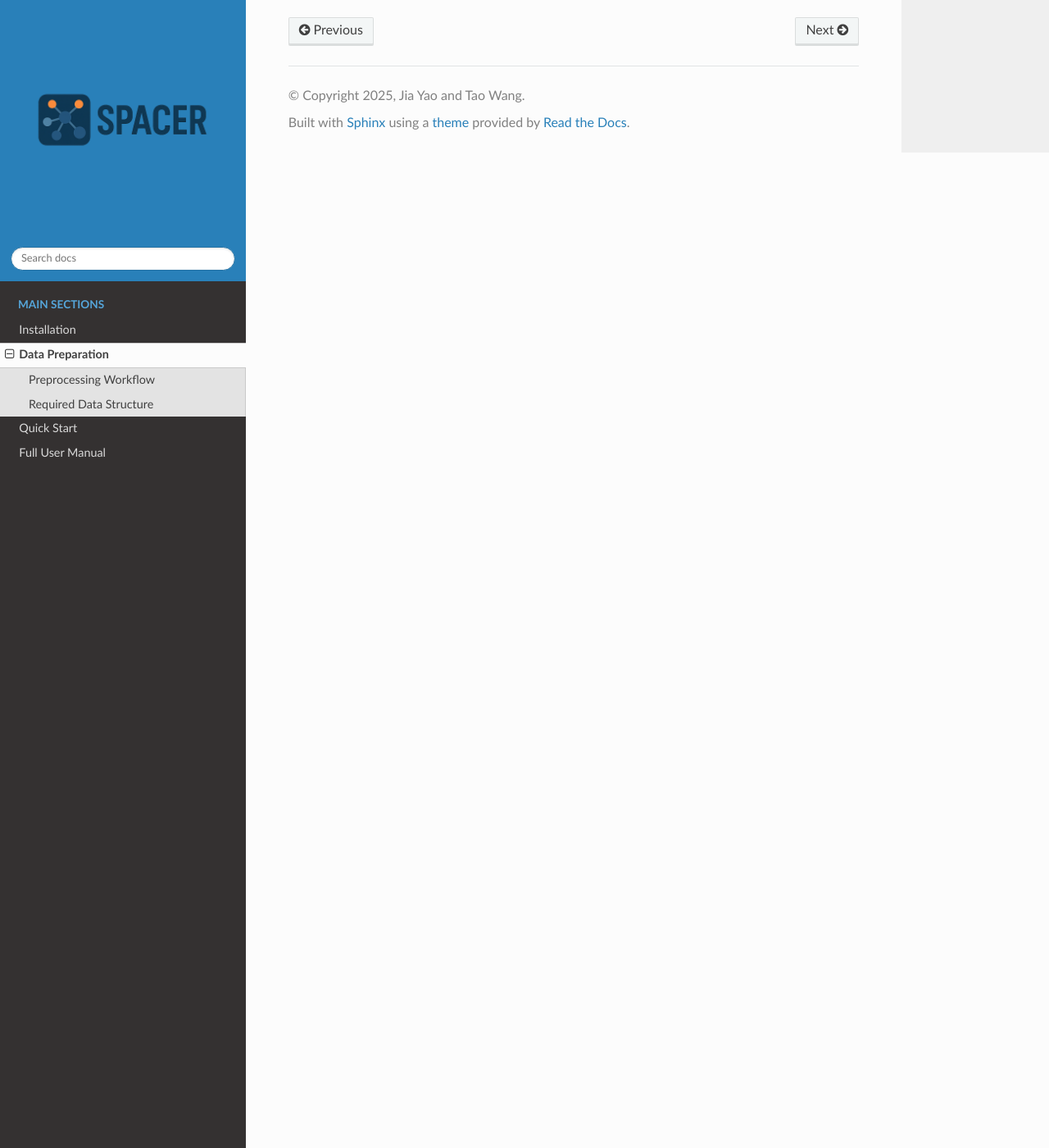
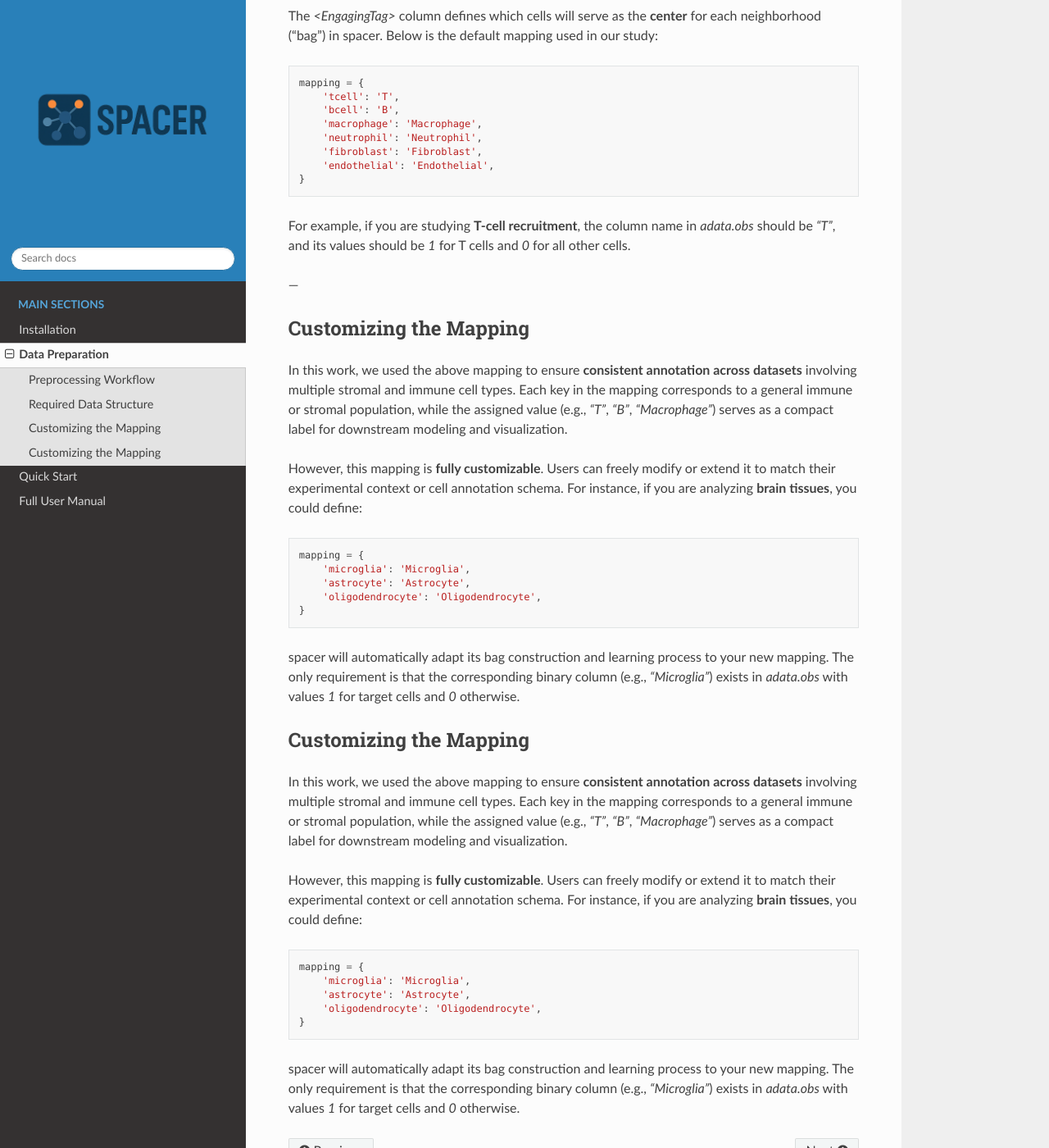
Before and after one commit to yaober/spacer_readme, a Sphinx documentation site: the page built from docs/source/data_preparation.rst, in a window 1280 px wide and 1400 px high, scrolled down 1265 px. Shown: the whole window at 82% size. Built offline with Sphinx 7.4.7 and the Read the Docs theme 3.1.0, drawn with Linux system fonts in a browser that asks for light colours; pages that are not in the unit, such as notebooks, are missing from menus; some of the changed text lies outside the part shown.

Commit message:
update documentation

```diff
--- a/docs/source/data_preparation.rst
+++ b/docs/source/data_preparation.rst
@@ -1,7 +1,7 @@
 Data Preparation
 ================
 
-Before training spacer, prepare your spatial transcriptomics dataset in a `.h5ad` format compatible with **Scanpy**.
+Before training **spacer**, prepare your spatial transcriptomics dataset in a `.h5ad` format compatible with **Scanpy**.
 This section describes the preprocessing, annotation, and structure requirements for input data.
 
 ---
@@ -50,12 +50,12 @@ spacer requires the `.h5ad` object to contain the following essential fields:
   |                |  - `1` → recruiting cell                                     |
   |                |  - `2` → engaging cell (customizable, e.g., T/B/macrophage)  |
   +----------------+--------------------------------------------------------------+
-  | `<EngagingTag>`  | Binary indicator for target engaging cell type (1 = target)    |
+  | `<EngagingTag>`| Binary indicator for whether the cell at the center of the   |
+                     bag belongs to the target engaging cell type (1) or not (0)  |
   +----------------+--------------------------------------------------------------+
 
-The `<EngagingTag>` column is determined by your study focus.
-spacer uses it to define the **center cell type** for neighborhood (“bag”) construction.
-Below is the default mapping used in spacer:
+The `<EngagingTag>` column defines which cells will serve as the **center** for each neighborhood (“bag”) in spacer.
+Below is the default mapping used in our study:
 
 .. code-block:: python
 
@@ -70,3 +70,51 @@ Below is the default mapping used in spacer:
 
 For example, if you are studying **T-cell recruitment**, the column name in `adata.obs` should be `"T"`,
 and its values should be `1` for T cells and `0` for all other cells.
+
+---
+
+Customizing the Mapping
+-----------------------
+
+In this work, we used the above mapping to ensure **consistent annotation across datasets** involving multiple stromal and immune cell types.
+Each key in the mapping corresponds to a general immune or stromal population, while the assigned value (e.g., `"T"`, `"B"`, `"Macrophage"`)
+serves as a compact label for downstream modeling and visualization.
+
+However, this mapping is **fully customizable**.
+Users can freely modify or extend it to match their experimental context or cell annotation schema.
+For instance, if you are analyzing **brain tissues**, you could define:
+
+.. code-block:: python
+
+   mapping = {
+       'microglia': 'Microglia',
+       'astrocyte': 'Astrocyte',
+       'oligodendrocyte': 'Oligodendrocyte',
+   }
+
+spacer will automatically adapt its bag construction and learning process to your new mapping.
+The only requirement is that the corresponding binary column (e.g., `"Microglia"`) exists in `adata.obs`
+with values `1` for target cells and `0` otherwise.
+
+Customizing the Mapping
+-----------------------
+
+In this work, we used the above mapping to ensure **consistent annotation across datasets** involving multiple stromal and immune cell types.
+Each key in the mapping corresponds to a general immune or stromal population, while the assigned value (e.g., `"T"`, `"B"`, `"Macrophage"`)
+serves as a compact label for downstream modeling and visualization.
+
+However, this mapping is **fully customizable**.
+Users can freely modify or extend it to match their experimental context or cell annotation schema.
+For instance, if you are analyzing **brain tissues**, you could define:
+
+.. code-block:: python
+
+   mapping = {
+       'microglia': 'Microglia',
+       'astrocyte': 'Astrocyte',
+       'oligodendrocyte': 'Oligodendrocyte',
+   }
+
+spacer will automatically adapt its bag construction and learning process to your new mapping.
+The only requirement is that the corresponding binary column (e.g., `"Microglia"`) exists in `adata.obs`
+with values `1` for target cells and `0` otherwise.
```
Also changed, not shown: docs/source/quick_start.rst (+12 -11 lines).
